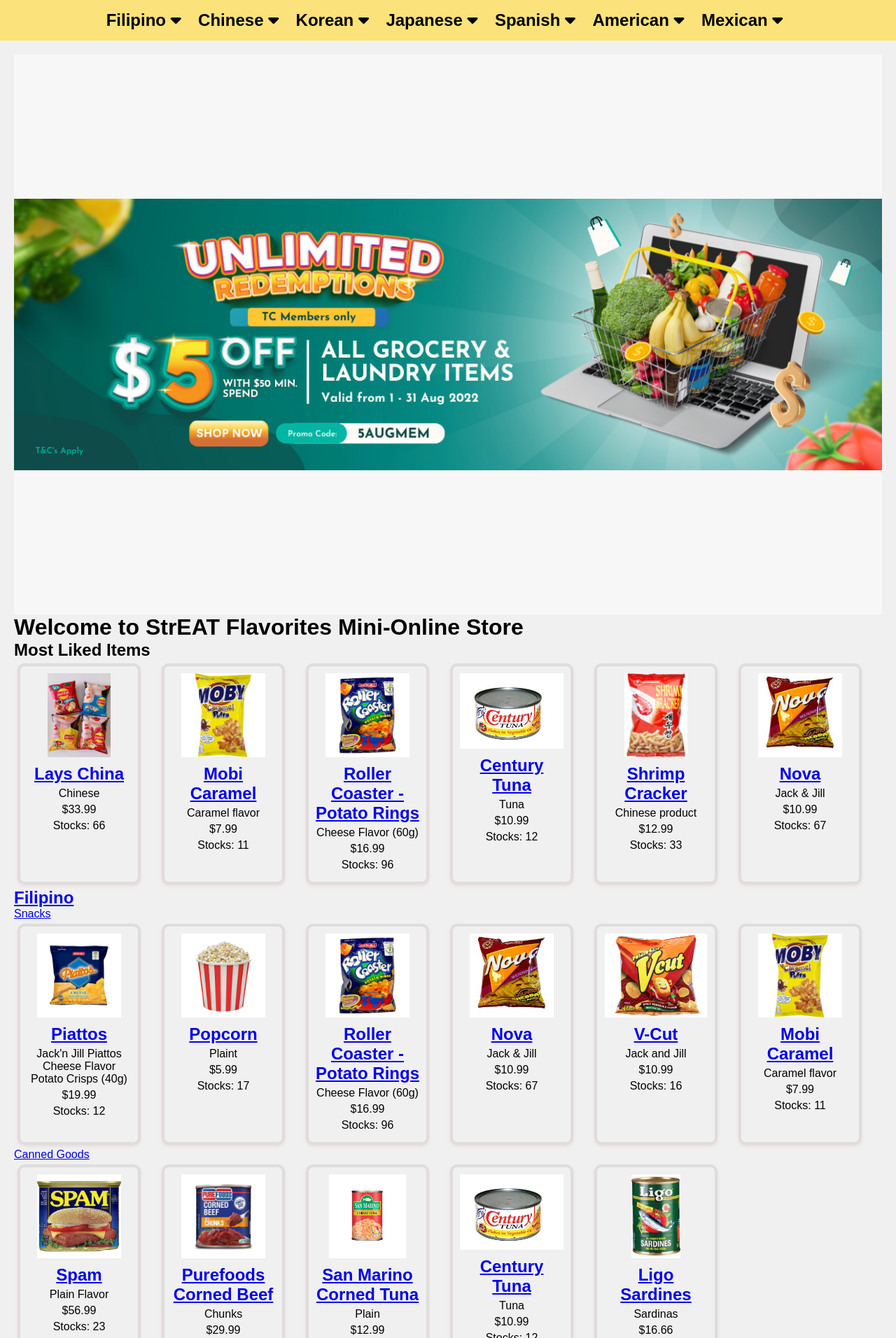
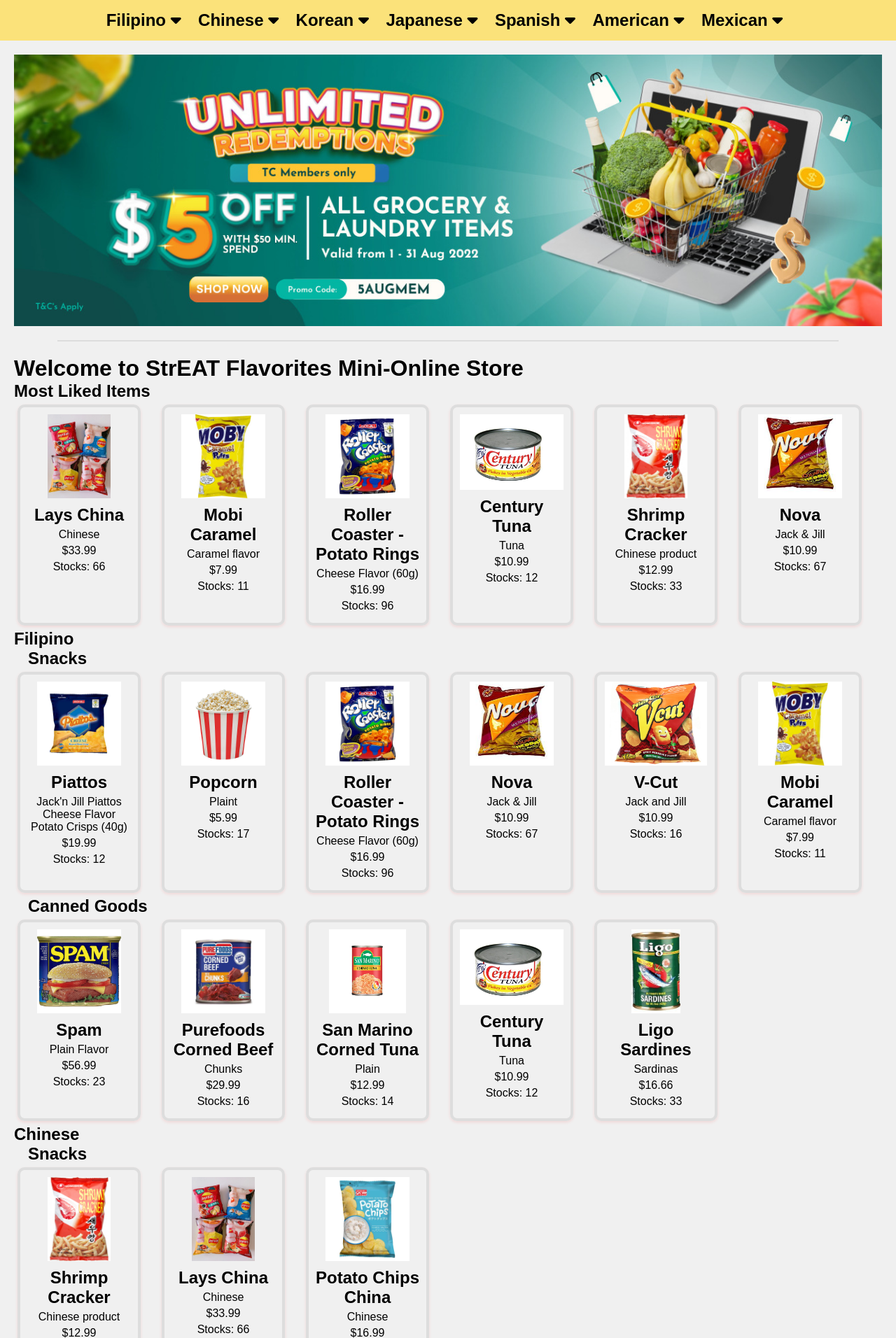
Before and after one commit to aaaar0n/Streat_Flavorites, a Django app: page / in a window 1280 px wide. Shown: the part 88-2000 px from the top of the page at 70% size. Run offline with Django 4.2, Linux system fonts and the light colour scheme; data comes from the database, SQL or seed files in the repository; both versions use the stored data as it was after the commit.

Commit message:
Fixed banner position. Also updated some css

```diff
--- a/streat_flavorites/static/css/base_styles.css
+++ b/streat_flavorites/static/css/base_styles.css
@@ -167,3 +167,17 @@ body {
     border: none;
     border-radius: 20px;
 }
+
+.indent {
+    text-indent: 20px; /* Adjust the value as needed */
+}
+
+a {
+    text-decoration: none;
+    color: #000000 ;
+    transition: color 0.3s;
+}
+
+a:hover {
+    color: #FFA351; /* Color when hovering */
+}
--- a/streat_flavorites/static/css/index_styles.css
+++ b/streat_flavorites/static/css/index_styles.css
@@ -49,13 +49,11 @@
     text-align: center;
 }
 
-/* Center the banner image horizontally and vertically */
 .banner-container {
     display: flex;
     justify-content: center;
     align-items: center;
-    height: 100vh; /* Adjust the height as needed */
-    background-color: #f7f7f7;
+
 }
 
 .banner-item {
@@ -68,3 +66,9 @@
     display: block;
     margin: 0 auto;
 }
+
+.separator-line {
+    border: 1px solid #ddd;
+    margin: 20px auto;
+    width: 90%; /* Adjust the width as needed */
+}
--- a/streat_flavorites/templates/index.html
+++ b/streat_flavorites/templates/index.html
@@ -16,6 +16,8 @@
             </div>
         {% endfor %}
 </div>
+
+<hr class="separator-line">
 
 <h1>Welcome to StrEAT Flavorites Mini-Online Store</h1>
 
@@ -47,7 +49,7 @@
             <ul class="subcategory-list">
                 {% for subcategory in category.subcategory_set.all %}
                     <div class="subcategory">
-                        <a href="{% url 'subcategory_detail' subcategory.id %}" class="subcategory-link">{{ subcategory.name }}</a>
+                        <div class="indent"><h2><a href="{% url 'subcategory_detail' subcategory.id %}" class="subcategory-link">{{ subcategory.name }}</a></h2> </div>
                         <ul class="item-list">
                             <div class="item-container">
                                 {% for item in subcategory.item_set.all|slice:":6" %}
```
Also changed, not shown: db.sqlite3.
